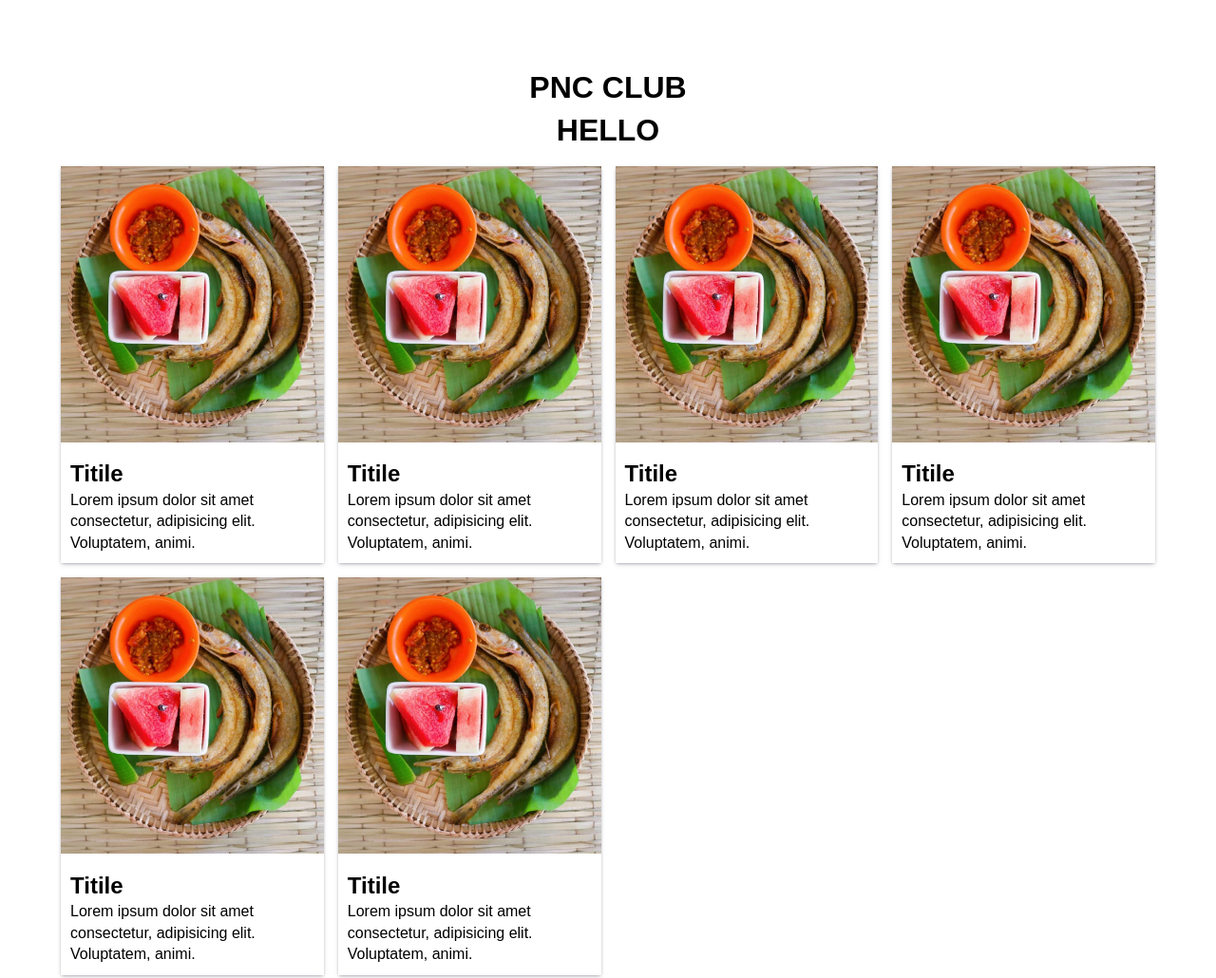
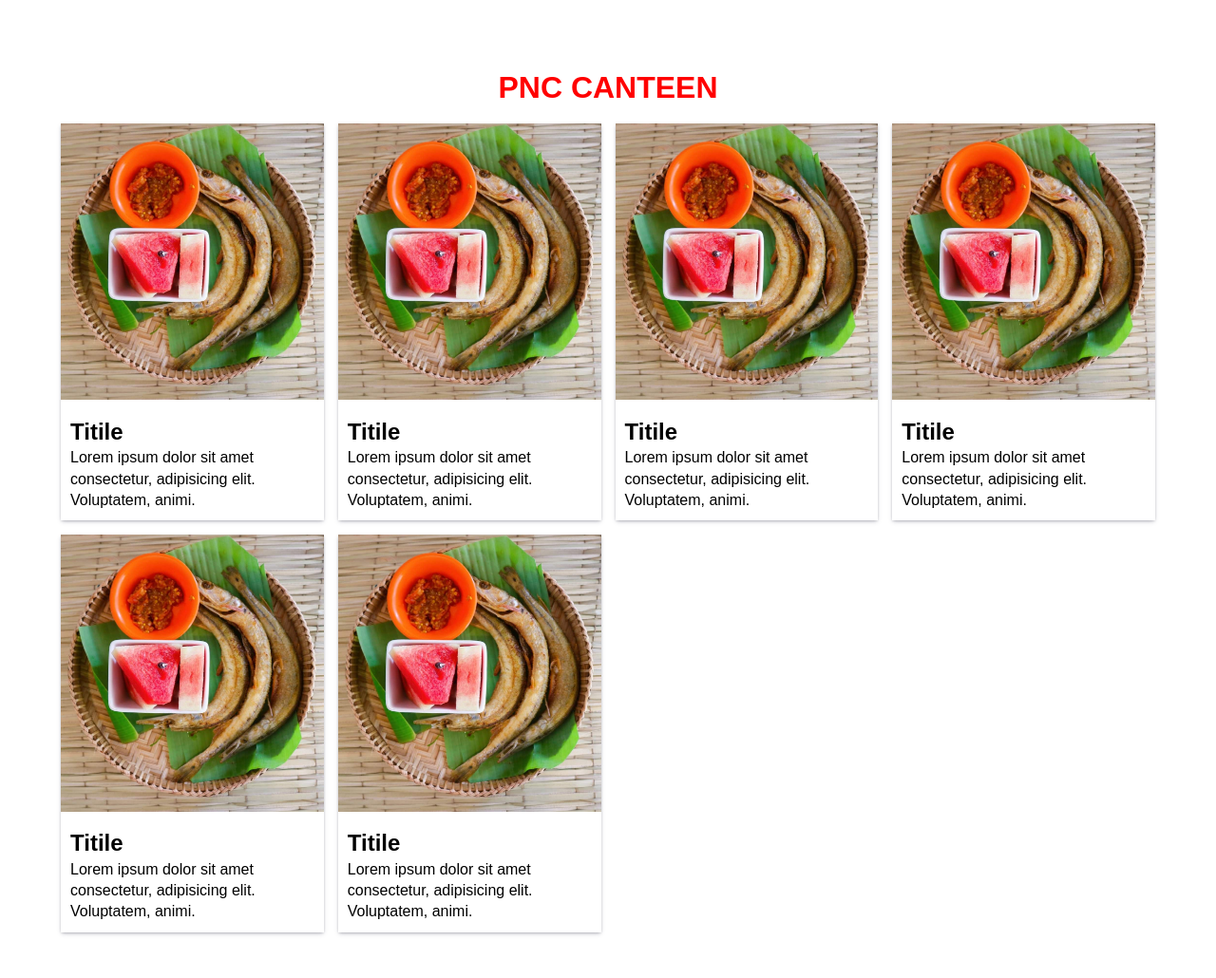
Before and after one commit to radytrainer/netlify-hosting-demo, a plain HTML site: page index.html in a window 1280 px wide. Shown: the top 1030 px of the page at 95% size. Drawn offline with Linux system fonts and the light colour scheme.

Commit message:
change name

```diff
--- a/index.html
+++ b/index.html
@@ -56,14 +56,13 @@
         .pnc-value img {
             width: 60%;
         }
-        .pnc-value
+
     </style>
 </head>
 <body>
    <div class="grid-container">
         <div class="title">
-            <h1>PNC CLUB</h1>
-            <h1>hello</h1>
+            <h1 style="color: red;">PNC Canteen</h1>
         </div>
         <div class="card">
             <div class="card-body">
```
